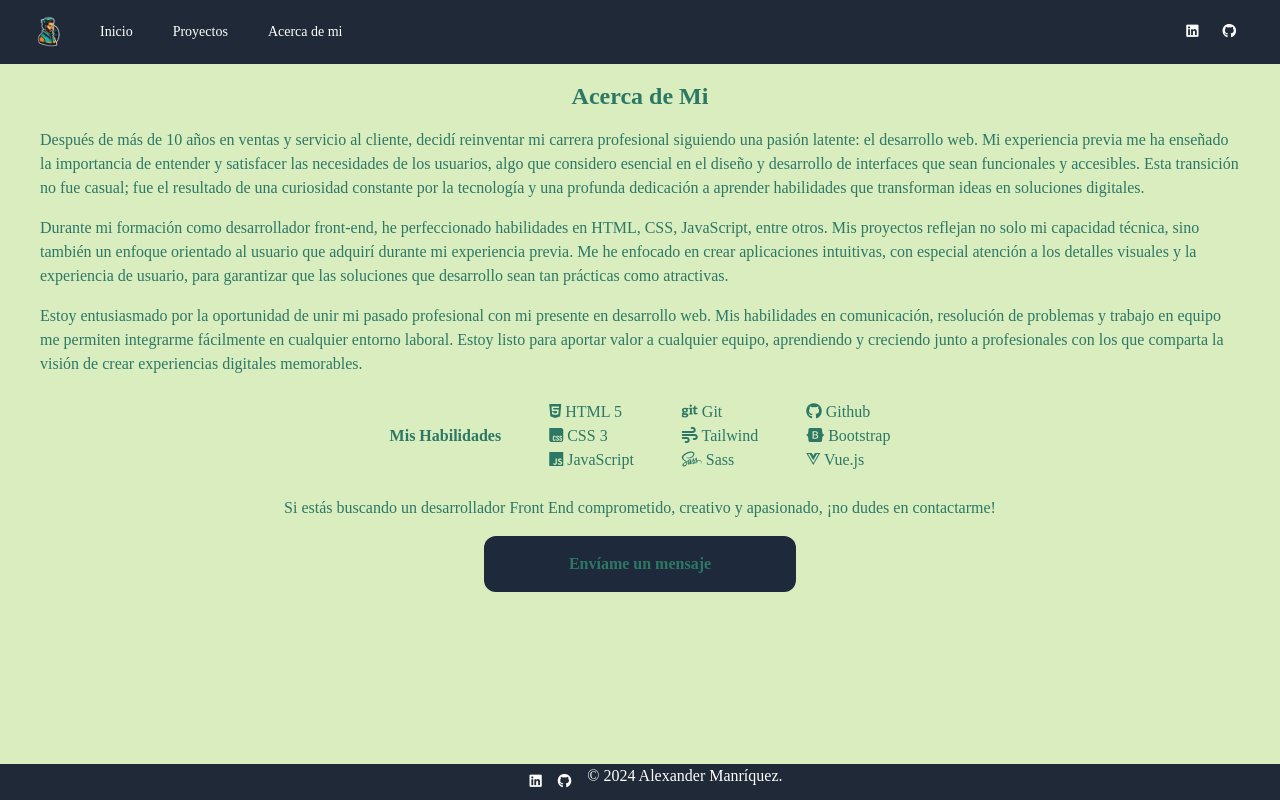
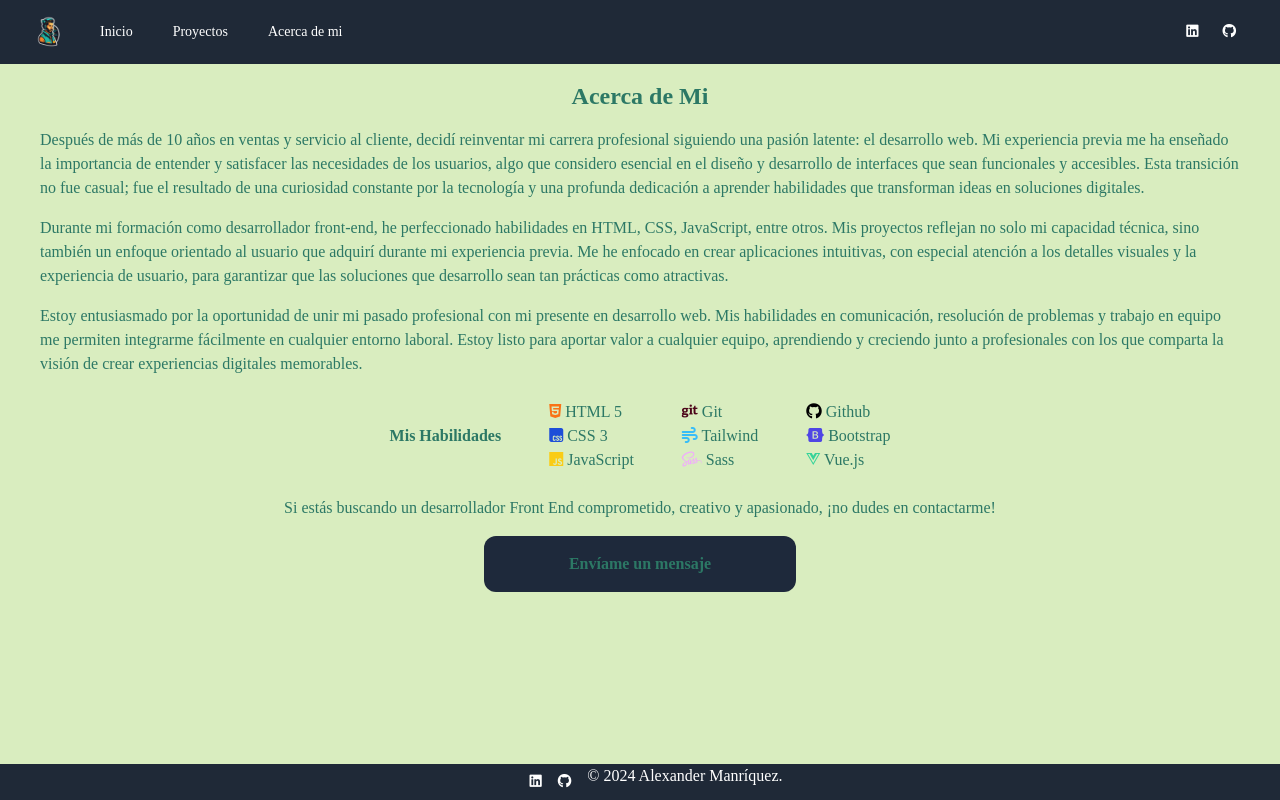
Before and after one commit to AlexanderManriquez/alexander-manriquez-portafolio, a Vue app: page /about in a window 1280 px wide. Built offline with nearby package versions, Linux system fonts and the light colour scheme; a web font is replaced by a local one.

Commit message:
update AboutView component to enhance skill icons with color styling

```diff
--- a/src/views/AboutView.vue
+++ b/src/views/AboutView.vue
@@ -19,19 +19,19 @@
         <li class="font-semibold">Mis Habilidades</li>
       </ul>
       <ul class="p-6">
-        <li><i class="fa-brands fa-html5"></i> HTML 5</li>
-        <li><i class="fa-brands fa-css"></i> CSS 3</li>
-        <li><i class="fa-brands fa-js"></i> JavaScript</li>
+        <li><i class="fa-brands fa-html5 text-orange-500"></i> HTML 5</li>
+        <li><i class="fa-brands fa-css text-blue-700"></i> CSS 3</li>
+        <li><i class="fa-brands fa-js text-yellow-400"></i> JavaScript</li>
       </ul>
       <ul class="p-6">
-        <li><i class="fa-brands fa-git"></i> Git</li>
-        <li><i class="fa-solid fa-wind"></i> Tailwind</li>
-        <li><i class="fa-brands fa-sass"></i> Sass</li>
+        <li><i class="fa-brands fa-git text-rose-950"></i> Git</li>
+        <li><i class="fa-solid fa-wind text-sky-400"></i> Tailwind</li>
+        <li><i class="fa-brands fa-sass text-fuchsia-300"></i> Sass</li>
       </ul>
       <ul class="p-6">
-        <li><i class="fa-brands fa-github"></i> Github</li>
-        <li><i class="fa-brands fa-bootstrap"></i> Bootstrap</li>
-        <li><i class="fa-brands fa-vuejs"></i>   Vue.js</li>
+        <li><i class="fa-brands fa-github text-black"></i> Github</li>
+        <li><i class="fa-brands fa-bootstrap text-indigo-600"></i> Bootstrap</li>
+        <li><i class="fa-brands fa-vuejs text-emerald-400"></i>   Vue.js</li>
       </ul>
     </section>
 
```
